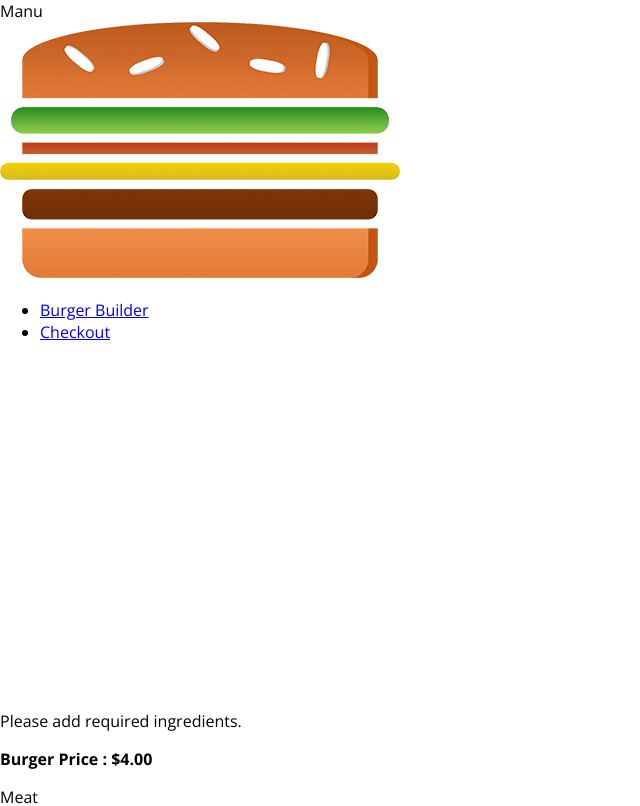
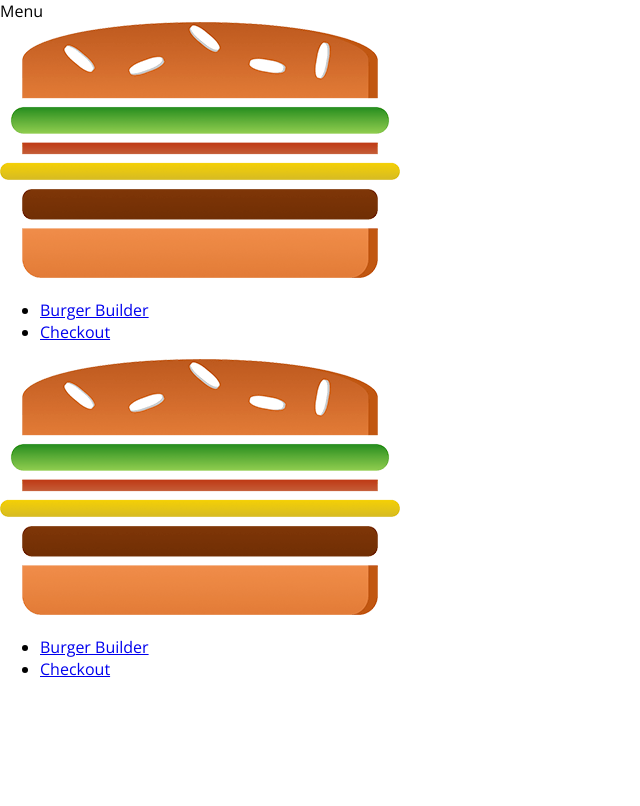
Before and after one commit to vaskarsarma/myburgerapp, a React app: page / in a window 1280 px wide. Shown: the top 806 px of the page, without its empty margins (0-640 px from the left). Built offline with nearby package versions, Linux system fonts and the light colour scheme.

Commit message:
Added SideDrawer and Toggle Drawer component

```diff
--- a/src/components/Layout/Layout.js
+++ b/src/components/Layout/Layout.js
@@ -1,16 +1,33 @@
-import React from "react";
+import React, { Component } from "react";
 import AUX from "../../hoc/hoc-aux";
 import classes from "./Layout.css";
 import Toolbar from "../Naivgation/Toolbar/Toolbar";
+import SideDrawer from "../Naivgation/SideDrawer/SideDrawer";
 
-const Layout = (props) => {
-  return (
-    <AUX>
-      {/* <div>ToolBar, SideDrawer, BackDrop</div> */}
-      <Toolbar />
-      <main className={classes.Content}>{props.children}</main>
-    </AUX>
-  );
-};
+class Layout extends Component {
+  state = {
+    showSideDrawer: true
+  }
+
+  closeSidedrawerHandler =() =>{
+    this.setState({showSideDrawer:false})
+  }
+
+  showSidedrawerHandler =() => {
+    this.setState((prevState) => {
+      return {showSideDrawer : !prevState.showSideDrawer};
+    });
+  }
+
+  render() {
+    return (
+      <AUX>
+        <Toolbar closed={this.showSidedrawerHandler}/>
+        <SideDrawer open={this.state.showSideDrawer} closed={this.closeSidedrawerHandler} />
+        <main className={classes.Content}>{this.props.children}</main>
+      </AUX>
+    );
+  }
+}
 
 export default Layout;
--- /dev/null
+++ b/src/components/Naivgation/SideDrawer/DrawerToggle/DrawerToggle.js
@@ -0,0 +1,7 @@
+import React from "react";
+
+const drawerToggle =(props) =>(
+    <div onClick={props.clicked}>Menu</div>
+);
+
+export default drawerToggle;
--- /dev/null
+++ b/src/components/Naivgation/SideDrawer/SideDrawer.css
@@ -0,0 +1,32 @@
+.SideDrawer {
+    position: fixed;
+    width: 280px;
+    max-width: 70%;
+    height: 100%;
+    left: 0;
+    top: 0;
+    z-index: 200;
+    background-color: white;
+    padding: 32px 16px;
+    box-sizing: border-box;
+    transition: transform 0.3s ease-out;
+}
+
+@media (min-width: 500px) {
+    .SideDrawer {
+        display: none;
+    }
+}
+
+.Open {
+    transform: translateX(0);
+}
+
+.Close {
+    transform: translateX(-100%);
+}
+
+.Logo {
+    height: 11%;
+    margin-bottom: 32px;
+}
--- /dev/null
+++ b/src/components/Naivgation/SideDrawer/SideDrawer.js
@@ -0,0 +1,31 @@
+import React from "react";
+
+import Logo from "../../Logo/Logo";
+import NavigationItems from "../NavigationItems/NavigationItems";
+import classes from "./SideDrawer.css";
+import Backdrop from "../../UI/Backdrop/Backdrop";
+import AUX from "../../../hoc/hoc-aux";
+
+const sideDrawer = (props) => {
+    let attachedClasses= [ classes.SideDrawer, classes.Close];
+    if(props.open)
+    {
+        attachedClasses= [ classes.SideDrawer, classes.Open];
+    }
+
+    return (
+        <AUX>
+            <Backdrop show={props.open} clicked={props.closed} />
+            <div className={attachedClasses.join(' ')}>
+                <div className={classes.Logo}>
+                    <Logo />
+                </div>
+                <nav>
+                    <NavigationItems />
+                </nav>
+            </div>
+        </AUX>
+    )
+};
+
+export default sideDrawer;
--- a/src/components/Naivgation/Toolbar/Toolbar.css
+++ b/src/components/Naivgation/Toolbar/Toolbar.css
@@ -16,3 +16,13 @@
 .Toolbar nav{
     height: 100%;
 }
+
+.Logo {
+    height: 80%;
+}
+
+@media (max-width: 499px){
+    .DesktopOnly {
+        display: none
+    }
+}
--- a/src/components/Naivgation/Toolbar/Toolbar.js
+++ b/src/components/Naivgation/Toolbar/Toolbar.js
@@ -2,12 +2,15 @@
 import classes from "./Toolbar.css";
 import Logo from "../../Logo/Logo";
 import NavigationItems from "../NavigationItems/NavigationItems";
+import DrawerToggle from "../SideDrawer/DrawerToggle/DrawerToggle";
 
-const toolbar =(props) => (
+const toolbar = (props) => (
     <header className={classes.Toolbar}>
-        <div>Manu</div>
-        <Logo />
-        <nav>
+        <DrawerToggle clicked={props.closed} />
+        <div className={classes.Logo}>
+            <Logo />
+        </div>
+        <nav className={classes.DesktopOnly}>
             <NavigationItems />
         </nav>
     </header>
--- a/src/components/UI/Backdrop/Backdrop.js
+++ b/src/components/UI/Backdrop/Backdrop.js
@@ -3,7 +3,7 @@
 
 const backdrop = (props) => {
     return (
-        props.show ? <div className={classes.Backdrop} onClick={props.cancelPurchase}></div> : null
+        props.show ? <div className={classes.Backdrop} onClick={props.clicked}></div> : null
     )
 };
 
--- a/src/components/UI/Modal/Modal.js
+++ b/src/components/UI/Modal/Modal.js
@@ -8,7 +8,7 @@
         <AUX>
             <Backdrop
                 show={props.show}
-                cancelPurchase={props.cancelPurchase}
+                clicked={props.cancelPurchase}
             />
             <div
                 className={classes.Modal}
```
